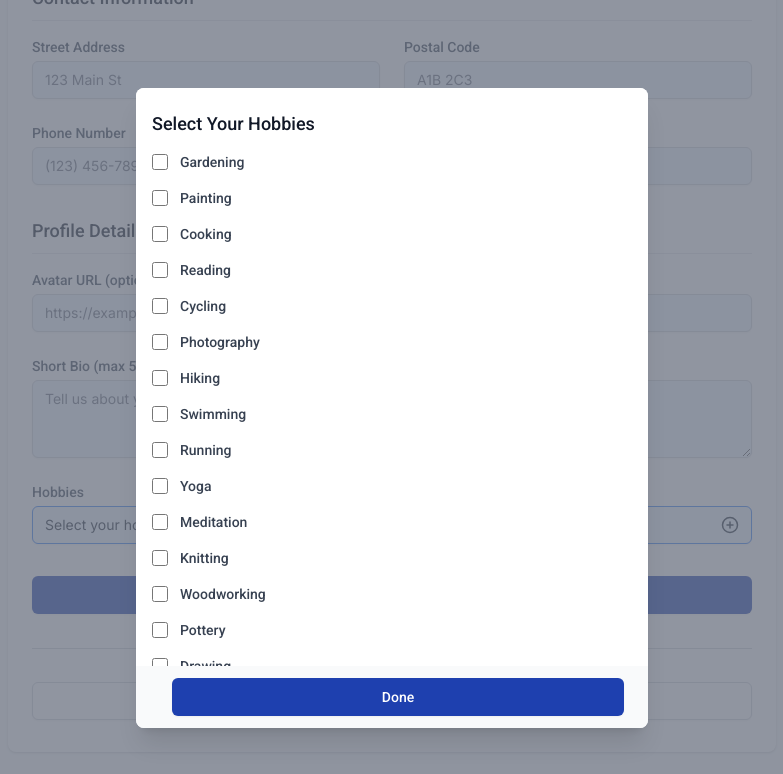
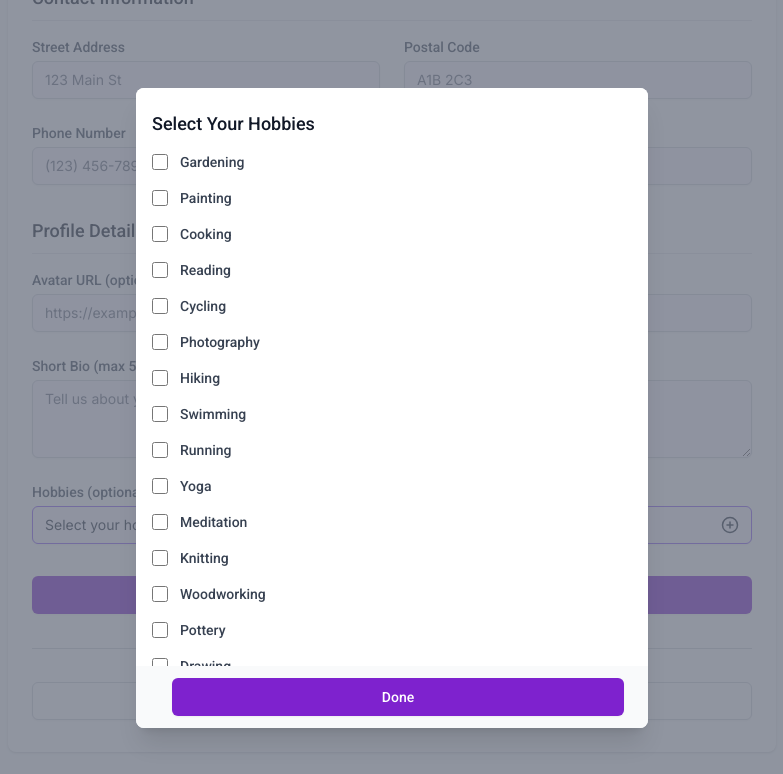
Before and after one commit to FSDev-NeighborConnect/frontend, a React (Vite) app: page /register in a window 1280 px wide. Both pictures are taken after a click on the button "Select your hobbies". Shown: the part 421-1195 px from the top of the page, without its empty margins (248-1031 px from the left). Built offline with nearby package versions, Linux system fonts and the light colour scheme.

Commit message:
Changed colors to be more in line with the rest of the website. Added (optional) text to all fields that are optional.

```diff
--- a/src/pages/newuser.jsx
+++ b/src/pages/newuser.jsx
@@ -193,7 +193,7 @@ function NewUser() {
 
                 <div>
                   <label htmlFor="email" className="block text-sm font-medium text-gray-700 font-roboto">
-                    Email address
+                    Email Address
                   </label>
                   <input
                     id="email"
@@ -314,7 +314,7 @@ function NewUser() {
 
                 <div>
                   <label htmlFor="bio" className="block text-sm font-medium text-gray-700 font-roboto">
-                    Short Bio (max 500 characters)
+                    Short Bio (max 500 characters)(optional)
                   </label>
                   <textarea
                     id="bio"
@@ -330,12 +330,12 @@ function NewUser() {
 
                 <div>
                   <label className="block text-sm font-medium text-gray-700 font-roboto">
-                    Hobbies
+                    Hobbies (optional)
                   </label>
                   <button
                     type="button"
                     onClick={() => setShowHobbiesModal(true)}
-                    className="mt-1 w-full flex justify-between items-center px-3 py-2 bg-blue-50 border border-gray-300 text-gray-800 rounded-md shadow-sm focus:outline-none focus:ring-blue-500 focus:border-blue-500 sm:text-sm"
+                    className="mt-1 w-full flex justify-between items-center px-3 py-2 bg-purple-50 border border-gray-300 text-gray-800 rounded-md shadow-sm focus:outline-none focus:ring-purple-500 focus:border-purple-500 sm:text-sm"
                   >
                     <span>
                       {formData.hobbies.length > 0
@@ -358,7 +358,7 @@ function NewUser() {
             <div className="mt-8">
               <button
                 type="submit"
-                className="w-full flex justify-center py-2 px-4 border border-transparent rounded-md shadow-sm text-sm font-medium text-white bg-blue-800 hover:bg-blue-900 focus:outline-none focus:ring-2 focus:ring-offset-2 focus:ring-blue-700 font-roboto"
+                className="w-full flex justify-center py-2 px-4 border border-transparent rounded-md shadow-sm text-sm font-medium text-white bg-purple-700 hover:bg-purple-800 focus:outline-none focus:ring-2 focus:ring-offset-2 focus:ring-purple-600 font-roboto"
               >
                 Register
               </button>
@@ -464,9 +464,9 @@ function NewUser() {
                   onClick={() => setShowHobbiesModal(false)}
                   className="
                     w-full inline-flex justify-center rounded-md border border-transparent
-                    shadow-sm px-4 py-2 bg-blue-800 text-base font-medium text-white
-                    hover:bg-blue-900 focus:outline-none focus:ring-2 focus:ring-offset-2
-                    focus:ring-blue-700 sm:ml-3 sm:w-auto sm:text-sm font-roboto
+                    shadow-sm px-4 py-2 bg-purple-700 text-base font-medium text-white
+                    hover:bg-purple-800 focus:outline-none focus:ring-2 focus:ring-offset-2
+                    focus:ring-purple-600 sm:ml-3 sm:w-auto sm:text-sm font-roboto
                   "
                 >
                   Done
@@ -483,9 +483,9 @@ function NewUser() {
 // Styling for all of the input fields.
 const inputStyle = `
   appearance-none block w-full px-3 py-2
-  bg-blue-50 border border-gray-300 text-gray-800
+  bg-purple-50 border border-gray-300 text-gray-800
   rounded-md shadow-sm placeholder-gray-500
-  focus:outline-none focus:ring-blue-500 focus:border-blue-500
+  focus:outline-none focus:ring-purple-500 focus:border-purple-500
   sm:text-sm
 `
 
```
